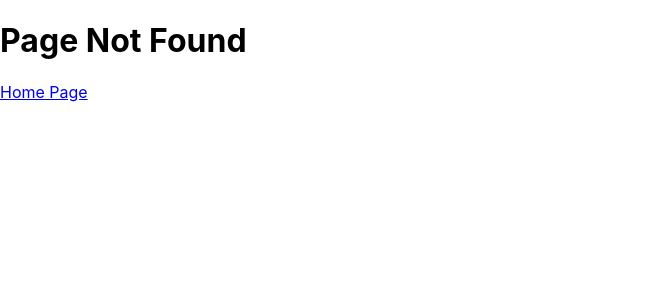
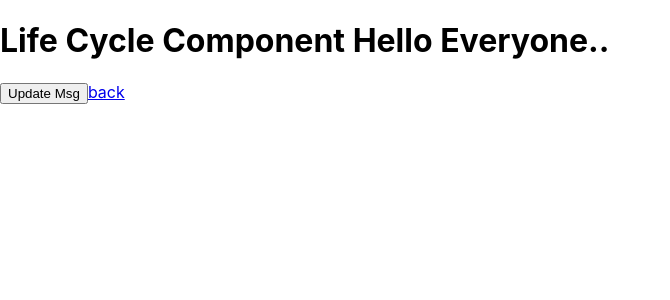
Before and after one commit to karthickvkumar/vcentry22, a React (Create React App) app in the folder vcentry/: page /lifecycle in a window 1280 px wide. Before the commit this address had no page. Shown: the top 300 px of the page, without its empty margins (0-670 px from the left). Built offline with nearby package versions, Linux system fonts and the light colour scheme.

Commit message:
life cycle

```diff
--- a/vcentry/src/App.js
+++ b/vcentry/src/App.js
@@ -14,6 +14,7 @@ import TrashPage from "./pages/trash";
 import StaredPage from "./pages/stared";
 import PageNotFound from "./pages/page-not-found";
 import ParentComponent from "./pages/parent";
+import LifeCycleComponent from "./components/lifecycle";
 import "./css/style.css";
 
 import { Provider } from "react-redux";
@@ -37,6 +38,7 @@ function App() {
             <Route path="started" element={<StaredPage></StaredPage>}></Route>
             <Route path="parent" element={<ParentComponent></ParentComponent>}></Route>
           </Route>
+          <Route path="lifecycle" element={<LifeCycleComponent></LifeCycleComponent>}></Route>
 
           <Route path="*" element={<PageNotFound></PageNotFound>}></Route>
         </Routes>
--- /dev/null
+++ b/vcentry/src/components/lifecycle.js
@@ -0,0 +1,63 @@
+import React, { Component } from 'react';
+import {NavLink} from "react-router-dom";
+
+class LifeCycleComponent extends Component {
+
+  constructor(){
+    super();
+    this.state = {
+      message : "Hello Everyone.."
+    }
+    console.log("constructor - Initialization method")
+  }
+
+  UNSAFE_componentWillMount(){
+    console.log("componentWillMount - Mounting method")
+  }
+
+  componentDidMount(){
+    console.log("componentDidMount - Mounting method")
+  }
+
+  updateMessage(){
+    this.setState({
+      message : "Hello Everyone"
+    })
+  }
+
+  shouldComponentUpdate(nextProps,nextState){
+    console.log(nextState, this.state);
+    console.log("shouldComponentUpdate - Updating method")
+    if(nextState.message == this.state.message){
+      return false;
+    }
+    else{
+      return true;
+    }
+  }
+
+  UNSAFE_componentWillUpdate(){
+    console.log("componentWillUpdate - Updating method")
+  }
+
+  componentDidUpdate(){
+    console.log("componentDidUpdate - Updating method")
+  }
+
+  componentWillUnmount(){
+    console.log("componentWillUnmount - UnMounting method")
+  }
+
+  render() {
+    console.log("render - Mounting method")
+    return (
+      <div>
+        <h1>Life Cycle Component {this.state.message}</h1>
+        <button onClick={() => this.updateMessage()}>Update Msg</button>
+        <NavLink to="/">back</NavLink>
+      </div>
+    );
+  }
+}
+
+export default LifeCycleComponent;
```
